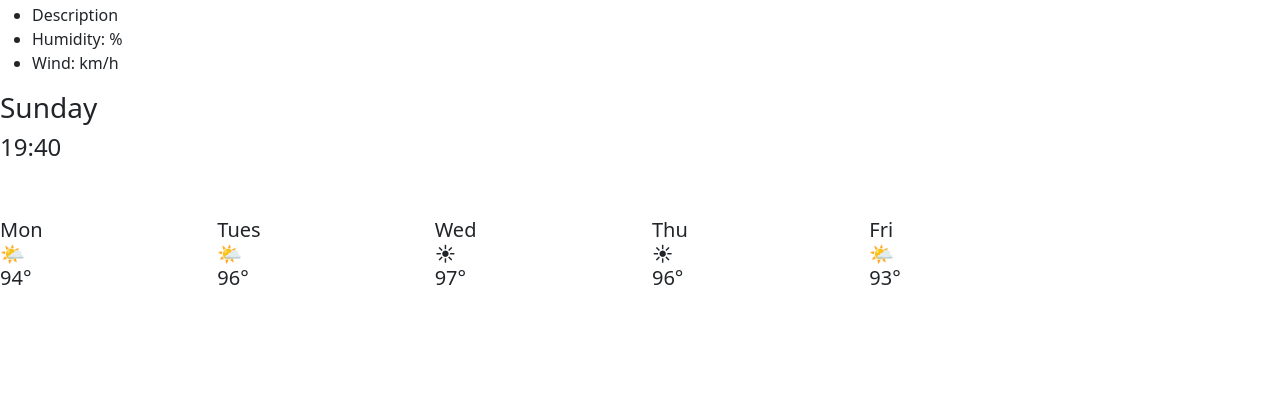
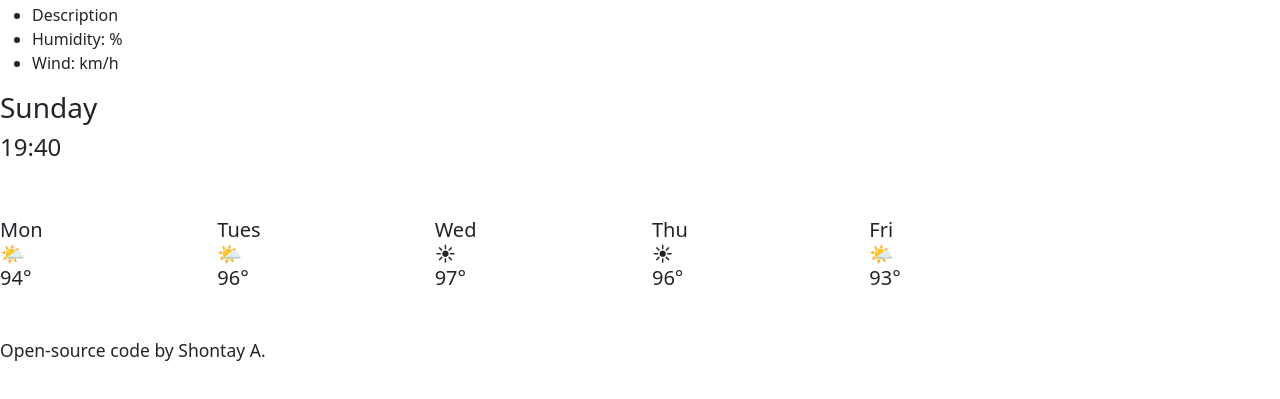
Before and after one commit to sh0nnie4/WeatherAppFinal, a website built with Parcel: page index.html in a window 1280 px wide. Shown: the part 215-614 px from the top of the page. Built offline with nearby package versions, Linux system fonts and the light colour scheme; no server answers.

Commit message:
Added footer

```diff
--- a/index.html
+++ b/index.html
@@ -95,5 +95,8 @@
 
 
     <script src="src/index.js"></script>
+    <br />
+    <br />
+    <footer><small>Open-source code by Shontay A.</small></footer>
   </body>
 </html>
```
